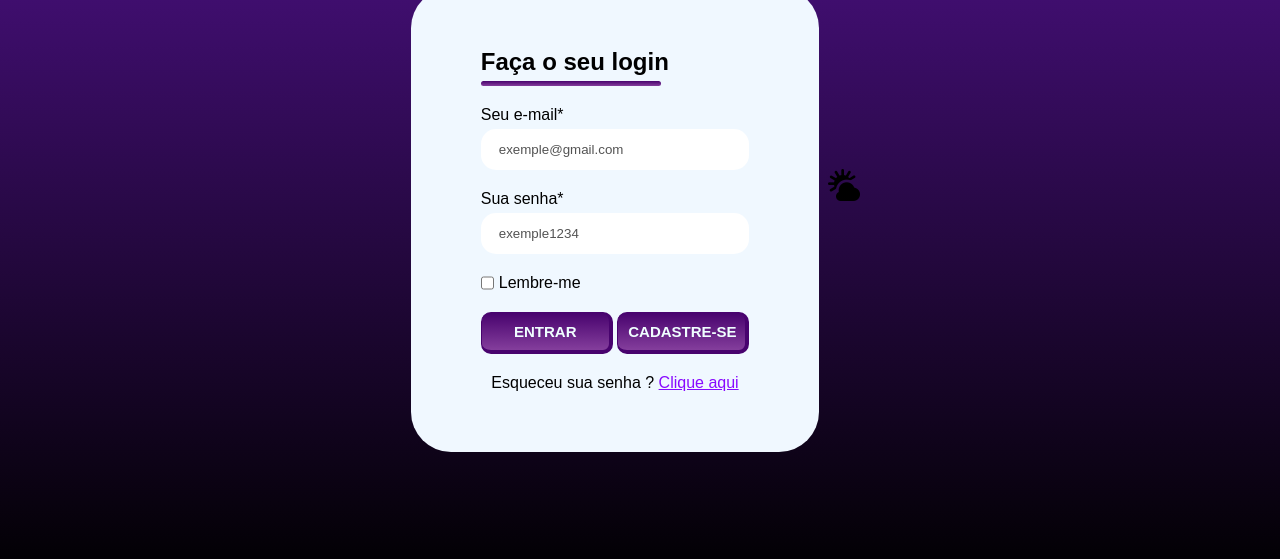
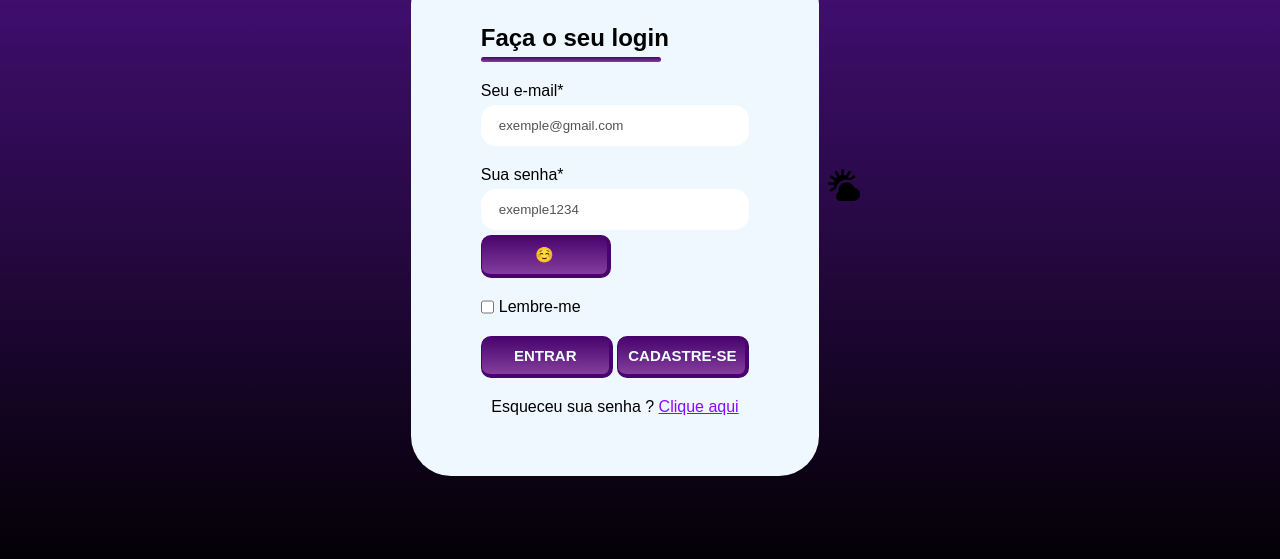
Before and after one commit to Gustavo-De-Sousa/tela_de_Login_for_gustavo, a plain HTML site: page index.html in a window 1280 px wide. Shown: the part 215-774 px from the top of the page. Drawn offline with Linux system fonts and the light colour scheme.

Commit message:
Atualizar o index.html

```diff
--- a/index.html
+++ b/index.html
@@ -30,6 +30,8 @@
             <div class="campo-input">
                 <label for="password" >Sua senha* </label>
                 <input maxlength="10" type="password" id="senha" placeholder="exemple1234" >
+                <button  type="button" id="exibir_senha">☺️</button>
+
                 <p id="mensagem-senha"></p>
             </div>
             <div class="lembrar-me">
```
